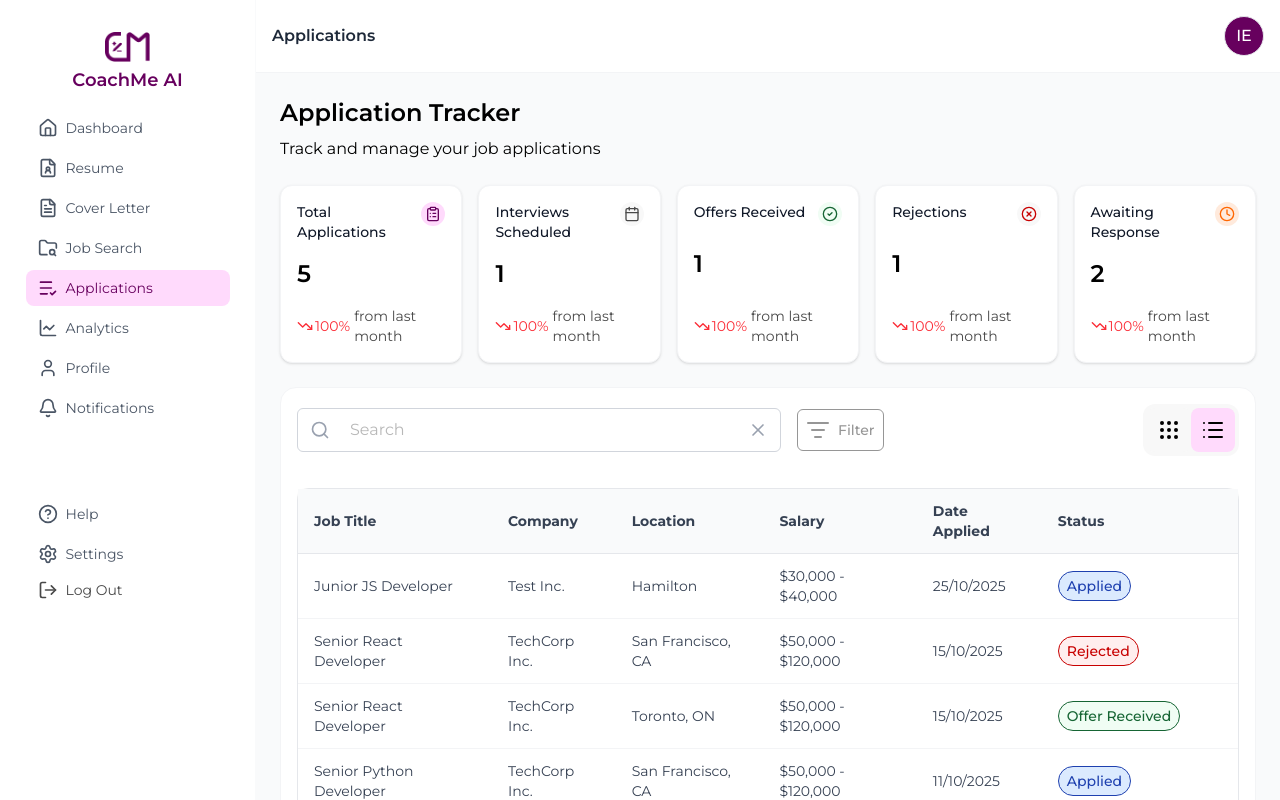
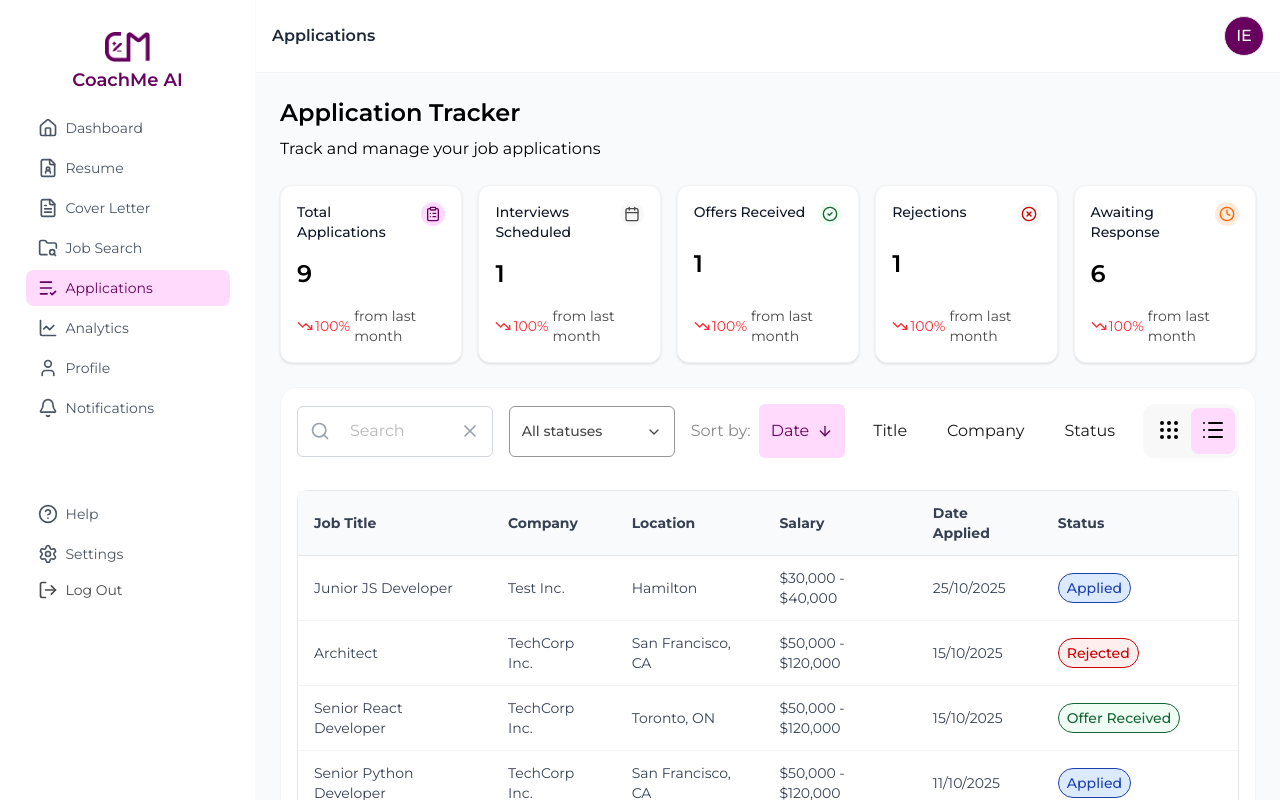
Before and after one commit to TheSkillGarage/coachme_ai, a React (Vite) app: page /user/applications in a window 1280 px wide. Built offline with nearby package versions, Linux system fonts and the light colour scheme; sample sign-in values are in the browser's storage.

Commit message:
added filter and sort for applications page

```diff
--- a/src/pages/applications/data.tsx
+++ b/src/pages/applications/data.tsx
@@ -4,7 +4,7 @@ export const applicationsData: Application[] = [
   {
     id: 0,
     jobTitle: 'Senior React Developer',
-    company: 'TechCorp Inc.',
+    company: 'AAA Inc.',
     location: 'San Francisco, CA',
     salary: '$50,000 - $120,000',
     dateApplied: '15/09/2025',
@@ -15,7 +15,7 @@ export const applicationsData: Application[] = [
   {
     id: 1,
     jobTitle: 'Senior React Developer',
-    company: 'TechCorp Inc.',
+    company: 'CCC Inc.',
     location: 'San Francisco, CA',
     salary: '$50,000 - $120,000',
     dateApplied: '15/09/2025',
@@ -25,7 +25,7 @@ export const applicationsData: Application[] = [
   },
   {
     id: 2,
-    jobTitle: 'Senior React Developer',
+    jobTitle: 'Architect',
     company: 'TechCorp Inc.',
     location: 'San Francisco, CA',
     salary: '$50,000 - $120,000',
--- a/src/pages/applications/helpers.tsx
+++ b/src/pages/applications/helpers.tsx
@@ -66,7 +66,7 @@ export const calculateMonthlyChangeByStatus = (data: Application[]) => {
       return d.getMonth() === lastMonth && d.getFullYear() === lastMonthYear;
     }).length;
 
-    const total = currentMonthCount + lastMonthCount;
+    const total = items.length;
     const diff = currentMonthCount - lastMonthCount;
     const percentChange =
       lastMonthCount === 0 ? 100 : (diff / lastMonthCount) * 100;
@@ -102,7 +102,7 @@ export const calculateMonthlyChangeByStatus = (data: Application[]) => {
     totalAll: {
       currentMonthCount: totalCurrentAll,
       lastMonthCount: totalLastAll,
-      total: totalCurrentAll + totalLastAll,
+      total: data.length,
       diff: overallDiff,
       percentChange: overallPercent,
       trend: overallDiff > 0 ? 'up' : overallDiff < 0 ? 'down' : 'steady',
--- a/src/pages/applications/index.tsx
+++ b/src/pages/applications/index.tsx
@@ -1,4 +1,13 @@
-import { Search, X, List, Grip, ListFilter } from 'lucide-react';
+import {
+  Search,
+  X,
+  List,
+  Grip,
+  ChevronUp,
+  ChevronDown,
+  ArrowUp,
+  ArrowDown,
+} from 'lucide-react';
 
 import HelmetLayout, { type HelmetProps } from '../../layouts/helmetlayout';
 import { Card } from '../../components/ui/card';
@@ -11,7 +20,8 @@ import { applicationsData } from './data';
 import { ApplicationsGrid } from './grid';
 import { TopCards } from './topCards';
 import { Pagination } from '../../components/ui/pagination';
-import { parseDMY } from './helpers';
+import { parseDMY, statuses } from './helpers';
+import { CustomDropdown } from '../../components/ui/dropdown';
 
 const tags: HelmetProps = {
   pageTitle: 'User Dashboard',
@@ -36,6 +46,14 @@ export default function Main() {
   const [selectedApplication, setSelectedApplication] = useState<Application>();
   const [currentPage, setCurrentPage] = useState(1);
   const [itemsPerPage, setItemsPerPage] = useState<number>(5);
+  const [isDropdownOpen, setIsDropdownOpen] = useState(false);
+  const [sortConfig, setSortConfig] = useState<{
+    field: string;
+    direction: 'asc' | 'desc';
+  }>({
+    field: 'dateApplied',
+    direction: 'desc',
+  });
 
   const filtered = useMemo(() => {
     return applicationsData.filter((item: Application) =>
@@ -47,11 +65,33 @@ export default function Main() {
   }, [applicationsData, searchQuery]);
 
   const sorted = useMemo(() => {
-    return [...filtered].sort(
-      (a, b) =>
-        parseDMY(b.dateApplied).getTime() - parseDMY(a.dateApplied).getTime()
-    );
-  }, [filtered]);
+    return [...filtered].sort((a, b) => {
+      let aValue, bValue;
+
+      if (sortConfig.field === 'dateApplied') {
+        aValue = parseDMY(a.dateApplied).getTime();
+        bValue = parseDMY(b.dateApplied).getTime();
+      } else if (sortConfig.field === 'company') {
+        aValue = a.company.toLowerCase();
+        bValue = b.company.toLowerCase();
+      } else if (sortConfig.field === 'jobTitle') {
+        aValue = a.jobTitle.toLowerCase();
+        bValue = b.jobTitle.toLowerCase();
+      } else if (sortConfig.field === 'status') {
+        aValue = a.status.toLowerCase();
+        bValue = b.status.toLowerCase();
+      }
+
+      if (typeof aValue === 'number' && typeof bValue === 'number') {
+        return sortConfig.direction === 'asc'
+          ? aValue - bValue
+          : bValue - aValue;
+      } else {
+        const result = String(aValue).localeCompare(String(bValue));
+        return sortConfig.direction === 'asc' ? result : -result;
+      }
+    });
+  }, [filtered, sortConfig]);
 
   const totalPages = Math.ceil(sorted.length / itemsPerPage);
 
@@ -76,62 +116,169 @@ export default function Main() {
     }
   };
 
+  const handleFilterByStatus = (status: string) => {
+    setSearchQuery(status);
+  };
+
+  const handleSort = (field: string) => {
+    setSortConfig((prev) => {
+      if (prev.field === field) {
+        return {
+          field,
+          direction: prev.direction === 'asc' ? 'desc' : 'asc',
+        };
+      }
+      return { field, direction: 'asc' };
+    });
+  };
+
   return (
     <HelmetLayout {...tags}>
-      <div className="min-h-screen bg-background p-0">
-        <p className="mb-2 font-semibold text-2xl">Application Tracker</p>
-        <p className="mb-6 font-normal text-[16px]">
+      <div className="min-h-screen p-0 bg-background">
+        <p className="font-semibold text-2xl mb-2">Application Tracker</p>
+        <p className="font-normal text-[16px] mb-6">
           Track and manage your job applications
         </p>
-        <div
-          className="
-            grid
-            grid-cols-1
-            xl:grid-cols-5
-            gap-3
-            md:gap-4
-            mb-6
-        "
-        >
+        <div className="grid grid-cols-1 mb-6 gap-3 md:gap-4 xl:grid-cols-5">
           <TopCards />
         </div>
 
         <div>
           <Card hoverable={false} shadow="none">
-            <div className="flex justify-between mb-8 gap-4">
-              <div className="flex items-center gap-4">
+            <div className="flex mb-8 justify-between gap-4">
+              <div className="flex flex-1 flex-row items-center gap-4">
+                <div className="flex gap-4">
                   <Input
-                  className="xl:min-w-[484px]"
                     placeholder="Search"
                     leftIcon={Search}
                     rightIcon={X}
                     value={searchQuery}
                     onChange={(e) => setSearchQuery(e.target.value)}
                     onRightIconClick={() => setSearchQuery('')}
+                    className="[&>div]:h-[51px] xl:max-w-[239px]"
                   />
+                  <div className="flex-none w-[166px]">
+                    <CustomDropdown
+                      setOpen={(open) => setIsDropdownOpen(open)}
+                      trigger={
                         <Button
-                  icon={<ListFilter />}
-                  iconPosition="left"
                           variant="outline"
-                  className="text-grey-200 border-grey-200 p-2"
+                          onClick={() => setIsDropdownOpen((prev) => !prev)}
+                          className="
+                            flex
+                            w-[166px] h-[51px]
+                            text-[#484848] leading-none
+                            border border-grey-200 rounded-md
+                            transition-colors
+                            items-center justify-between px-3 hover:bg-gray-50 box-border overflow-hidden [&>span]:flex [&>span]:items-center [&>span]:justify-between [&>span]:w-full
+                          "
                         >
-                  Filter
+                          <span className="flex-1 min-w-0 text-left truncate">
+                            {searchQuery !== '' ? searchQuery : 'All statuses'}
+                          </span>
+                          {isDropdownOpen ? (
+                            <ChevronUp className="w-4 h-4 text-grey-400 shrink-0 ml-2 relative top-[1px]" />
+                          ) : (
+                            <ChevronDown className="w-4 h-4 text-grey-400 shrink-0 ml-2 relative top-[1px]" />
+                          )}
                         </Button>
+                      }
+                    >
+                      <div className="flex flex-col p-1 gap-2.5">
+                        <button
+                          onClick={() => handleFilterByStatus('')}
+                          className="
+                            w-full
+                            p-1
+                            text-left text-[#484848]
+                            hover:bg-[#F7F7F7] cursor-pointer
+                          "
+                        >
+                          All statuses
+                        </button>
+
+                        {statuses.map((status) => (
+                          <button
+                            key={status}
+                            onClick={() => handleFilterByStatus(status)}
+                            className="
+                              w-full
+                              p-1
+                              text-left text-[#484848]
+                              hover:bg-[#F7F7F7] cursor-pointer truncate
+                            "
+                          >
+                            {status}
+                          </button>
+                        ))}
                       </div>
-              <div className="flex bg-[#F8F8F8] p-1 rounded-xl">
+                    </CustomDropdown>
+                  </div>
+                </div>
+                <div className="flex items-center gap-2">
+                  <p className="text-[#888888] text-[16px] whitespace-nowrap">
+                    Sort by:
+                  </p>
+
+                  <div className="flex flex-1 justify-between gap-4">
+                    {[
+                      { label: 'Date', key: 'dateApplied' },
+                      { label: 'Title', key: 'jobTitle' },
+                      { label: 'Company', key: 'company' },
+                      { label: 'Status', key: 'status' },
+                    ].map(({ label, key }) => {
+                      const isActive = sortConfig.field === key;
+                      const isAsc = sortConfig.direction === 'asc';
+
+                      return (
+                        <button
+                          key={key}
+                          onClick={() => handleSort(key)}
+                          className={`
+                            flex-1 flex
+                            rounded-md
+                            transition-colors
+                            justify-center items-center gap-2 px-3 py-[15px] cursor-pointer
+                            ${
+                              isActive
+                                ? 'bg-purple-500 text-primary-500'
+                                : 'text-grey-500 hover:bg-purple-500 hover:text-primary-500'
+                            }
+                          `}
+                        >
+                          <span>{label}</span>
+                          {isActive &&
+                            (isAsc ? (
+                              <ArrowUp className="w-4 h-4 text-current" />
+                            ) : (
+                              <ArrowDown className="w-4 h-4 text-current" />
+                            ))}
+                        </button>
+                      );
+                    })}
+                  </div>
+                </div>
+              </div>
+              <div className="flex p-1 bg-[#F8F8F8] rounded-xl">
                 <div
-                  className={`${
-                    tableView === 'grid' ? 'bg-purple-500' : 'bg-[#F8F8F8]'
-                  } cursor-pointer p-2.5 rounded-lg`}
                   onClick={() => changeView('grid')}
+                  className={`
+                    p-2.5
+                    rounded-lg
+                    cursor-pointer
+                    ${tableView === 'grid' ? 'bg-purple-500' : 'bg-[#F8F8F8]'}
+                  `}
                 >
                   <Grip />
                 </div>
                 <div
-                  className={`${
-                    tableView === 'table' ? 'bg-purple-500' : 'bg-[#F8F8F8]'
-                  } cursor-pointer p-2.5 rounded-lg`}
                   onClick={() => changeView('table')}
+                  className={`
+                    p-2.5
+                    rounded-lg
+                    cursor-pointer
+                    ${tableView === 'table' ? 'bg-purple-500' : 'bg-[#F8F8F8]'}
+                  `}
                 >
                   <List />
                 </div>
--- a/src/pages/applications/topCards/index.tsx
+++ b/src/pages/applications/topCards/index.tsx
@@ -34,7 +34,7 @@ export const TopCards: React.FC = () => {
           className: 'min-w-[204px]',
         }}
       >
-        <p className="font-semibold text-2xl mb-4">{metrics.totalAll.total}</p>
+        <p className="font-semibold text-2xl mb-4">{applicationsData.length}</p>
         <p className="flex text-grey-400 text-sm gap-1">
           <span
             className={cn(
```
Lines whose indentation alone changed are shown as unchanged.
